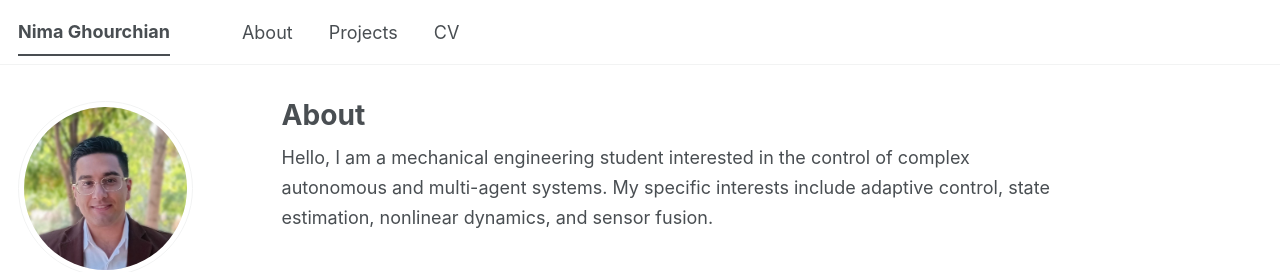
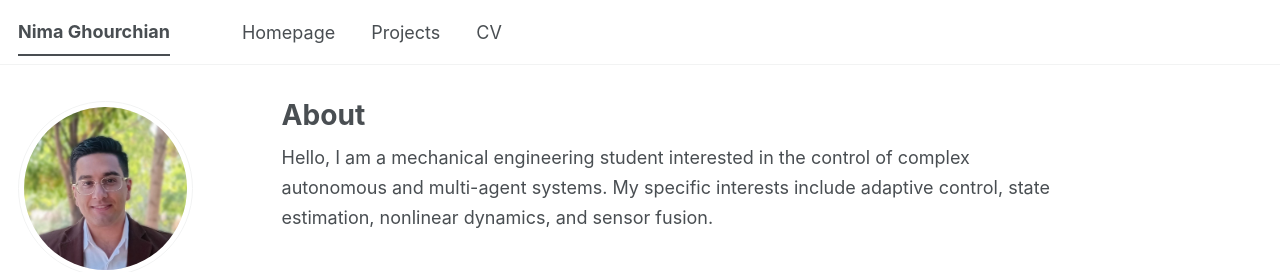
Before and after one commit to nimaghourchian/nimaghourchian.github.io, a Jekyll site: the page built from _pages/about.md, in a window 1280 px wide. Shown: the top 272 px of the page. Built offline with Jekyll 4.4.1, drawn with Linux system fonts in a browser that asks for light colours; a style sheet for code colours, icons or effects is not loaded.

Commit message:
Rename 'About' to 'Homepage' in navigation

```diff
--- a/_data/navigation.yml
+++ b/_data/navigation.yml
@@ -8,7 +8,7 @@
 #      Markdown formatted page while the second is generated using JSON.
 
 main:
-  - title: "About"
+  - title: "Homepage"
     url: /
 
   - title: "Projects"
```
